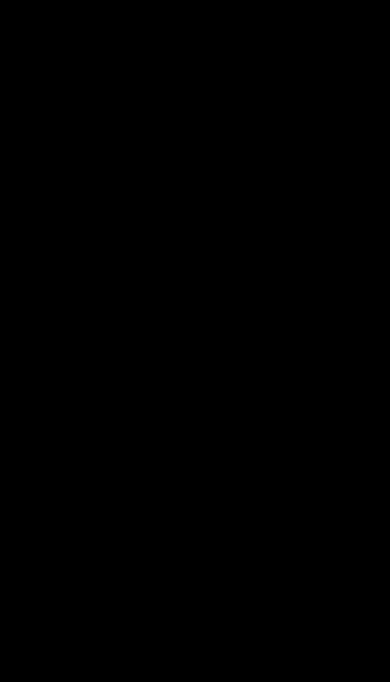
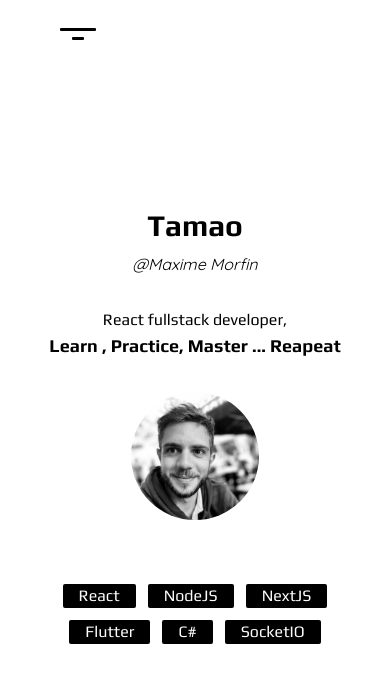
Before and after one commit to Tamao-ev/tamaojs-site, a Next.js app: page / in a window 390 px wide. Shown: the top 682 px of the page. Built offline with nearby package versions, Linux system fonts and the light colour scheme.

Commit message:
✨ add responsive header

```diff
--- a/components/atoms/burgerToggle.tsx
+++ b/components/atoms/burgerToggle.tsx
@@ -18,12 +18,12 @@
         <span
           className={`${
             toggle ? `w-3` : `w-9`
-          }  h-1 bg-black dark:bg-white rounded-[1px] transition-all duration-700 ease-in-out`}
+          }  h-[3px] bg-black dark:bg-white rounded-[1px] transition-all duration-700 ease-in-out`}
         ></span>
         <span
           className={`${
             toggle ? `w-9` : `w-3`
-          } h-1 bg-black dark:bg-white rounded-[1px] transition-all duration-700 ease-in-out`}
+          } h-[3px] bg-black dark:bg-white rounded-[1px] transition-all duration-700 ease-in-out`}
         ></span>
       </div>
     </div>
--- /dev/null
+++ b/components/atoms/tag.tsx
@@ -0,0 +1,17 @@
+import React from "react";
+
+interface TagProps {
+  label: string;
+}
+
+const Tag = ({ label }: TagProps): JSX.Element => {
+  return (
+    <div
+      className={`px-4 rounded-sm bg-black text-white dark:bg-white dark:text-black`}
+    >
+      {label}
+    </div>
+  );
+};
+
+export default Tag;
--- /dev/null
+++ b/components/organisms/header.tsx
@@ -0,0 +1,46 @@
+import React from "react";
+import Image from "next/image";
+import profilPicture from "../../public/images/profilPicture.jpg";
+import { TechnoItems } from "@/constants/technoItems";
+import Tag from "@/components/atoms/tag";
+
+const Header = ({}): JSX.Element => {
+  return (
+    <header className={`lg:ml-8`}>
+      <div
+        className={`flex flex-col justify-center items-center lg:items-start gap-2 lg:gap-0 mb-8`}
+      >
+        <h1 className="w-full text-center lg:text-start text-3xl lg:text-7xl font-bold">
+          Tamao
+        </h1>
+        <p className={`italic font-paragraph`}>@Maxime Morfin</p>
+      </div>
+      <div
+        className={`flex flex-col justify-center items-center lg:items-start`}
+      >
+        <h2>React fullstack developer,</h2>
+        <p className={`text-lg font-semibold`}>
+          Learn , Practice, Master ... Reapeat
+        </p>
+        <div className={`flex flex-col lg:flex-row gap-x-10`}>
+          <Image
+            src={profilPicture}
+            width={150}
+            height={150}
+            alt={`une photo de moi sur la plage`}
+            className={`w-32 h-32 flex justify-center items-center lg:justify-start m-auto my-8 rounded-full`}
+          />
+          <div
+            className={`flex justify-center lg:justify-start items-center lg:h-fit my-8 lg:my-auto gap-3 flex-wrap lg:max-w-sm`}
+          >
+            {TechnoItems.map((item, index) => (
+              <Tag label={item} key={index} />
+            ))}
+          </div>
+        </div>
+      </div>
+    </header>
+  );
+};
+
+export default Header;
--- a/components/organisms/navigationBar.tsx
+++ b/components/organisms/navigationBar.tsx
@@ -20,15 +20,15 @@
           </Link>
         ))}
       </div>
-      <div
-        className={`hidden lg:flex items-center justify-center gap-36 my-8 uppercase`}
+      <aside
+        className={`hidden lg:w-1/4 lg:flex lg:flex-col items-center justify-center gap-36 my-8 uppercase`}
       >
         {NavigationItems.map((item, index) => (
           <Link href={`#${item.label}`} key={index}>
             {item.label}
           </Link>
         ))}
-      </div>
+      </aside>
     </>
   );
 };
--- a/components/templates/root.tsx
+++ b/components/templates/root.tsx
@@ -7,7 +7,7 @@
 
 const TJSPage = ({ children }: TJSPageProps): JSX.Element => {
   return (
-    <div className="mx-12 font-heading">
+    <div className="mx-12 lg:flex h-screen font-heading text-black dark:text-white">
       <NavigationBar />
       {children}
     </div>
--- /dev/null
+++ b/constants/technoItems.ts
@@ -0,0 +1,8 @@
+export const TechnoItems = [
+  "React",
+  "NodeJS",
+  "NextJS",
+  "Flutter",
+  "C#",
+  "SocketIO",
+];
--- a/pages/_document.tsx
+++ b/pages/_document.tsx
@@ -1,13 +1,13 @@
-import { Html, Head, Main, NextScript } from 'next/document'
+import { Html, Head, Main, NextScript } from "next/document";
 
 export default function Document() {
   return (
     <Html lang="en">
       <Head />
-      <body>
+      <body className={`bg-white dark:bg-black`}>
         <Main />
         <NextScript />
       </body>
     </Html>
-  )
+  );
 }
--- a/pages/index.tsx
+++ b/pages/index.tsx
@@ -1,7 +1,5 @@
+import Header from "@/components/organisms/header";
 import Head from "next/head";
-import { Inter } from "@next/font/google";
-
-const inter = Inter({ subsets: ["latin"] });
 
 export default function Home() {
   return (
@@ -12,9 +10,8 @@
         <meta name="viewport" content="width=device-width, initial-scale=1" />
         <link rel="icon" href="/favicon.ico" />
       </Head>
-      <main className={``}>
-        <h1 className="text-3xl font-bold underline">Hello world!</h1>
-        <p className={`font-paragraph`}>Mon premier paragraphe</p>
+      <main className={`my-32`}>
+        <Header />
       </main>
     </>
   );
--- a/styles/globals.css
+++ b/styles/globals.css
@@ -21,6 +21,4 @@
 body {
   max-width: 100vw;
   overflow-x: hidden;
-  background-color: black;
-  /* background-color: white; */
 }
```
Also changed, not shown: public/images/profilPicture.jpg (added).
